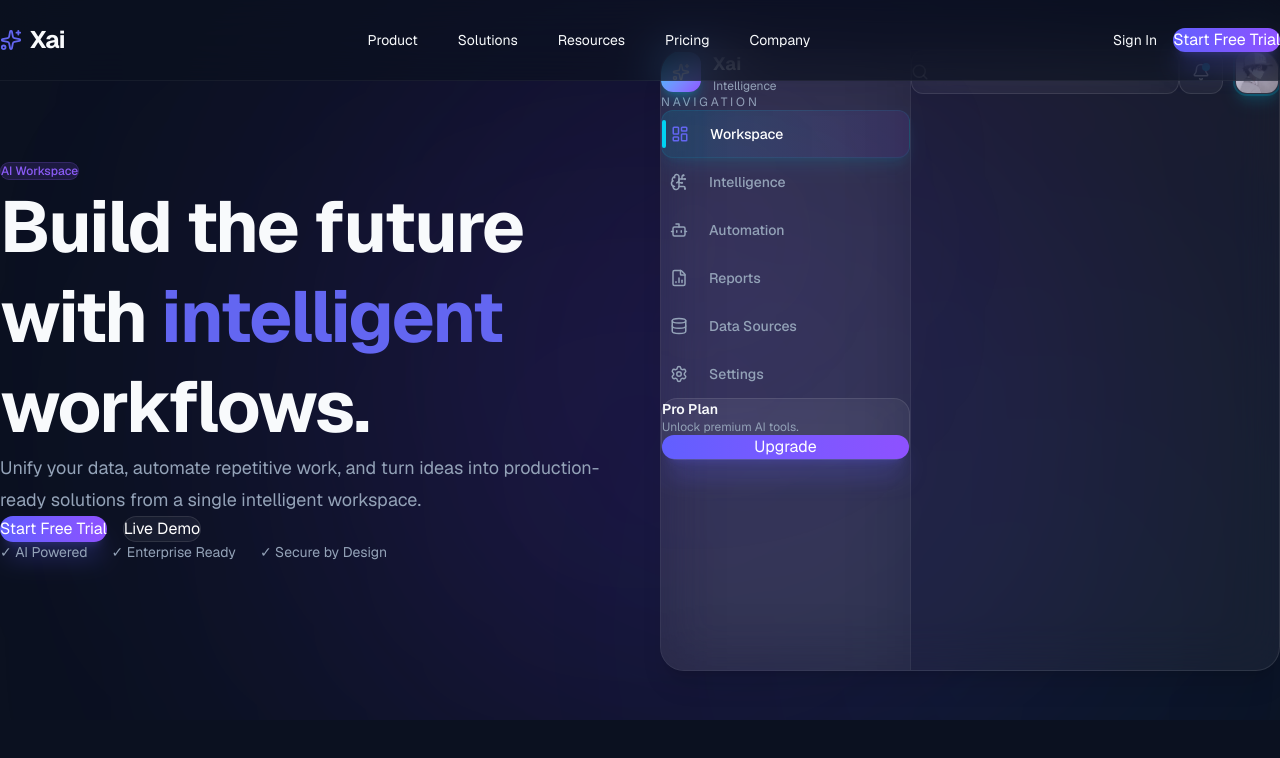
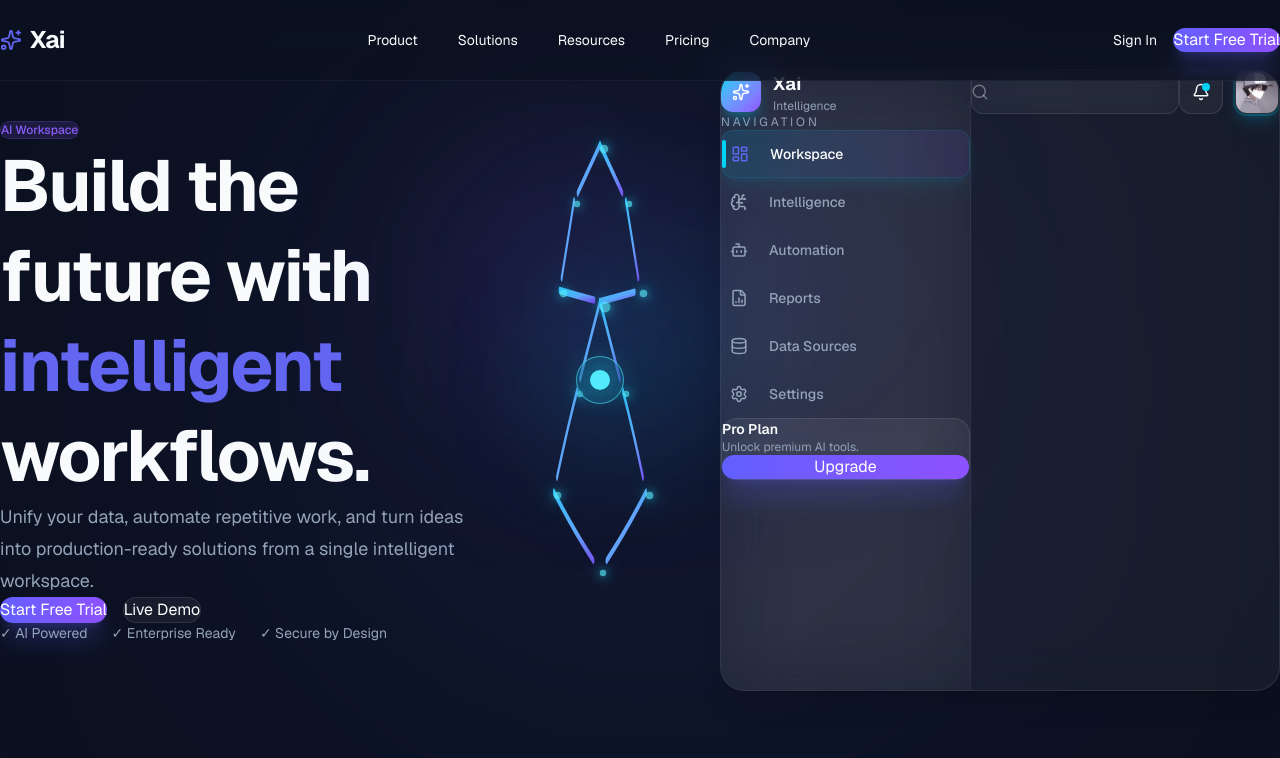
Before and after one commit to RahatIslam08/xai-intelligence-workspace, a Next.js app: page / in a window 1280 px wide. Shown: the top 758 px of the page. Built offline with nearby package versions, Linux system fonts and the light colour scheme.

Commit message:
feat: build neural network foundation

```diff
--- a/src/components/hero/Hero.tsx
+++ b/src/components/hero/Hero.tsx
@@ -5,25 +5,57 @@ import NeuralNetwork from "./neural";
 
 export default function Hero() {
   return (
-    <section className="relative flex min-h-[calc(100vh-80px)] items-center overflow-hidden">
+    <section
+      className="
+        relative
+        overflow-hidden
+        min-h-[calc(100vh-80px)]
+        flex
+        items-center
+        pt-6
+        pb-10
+      "
+    >
+      {/* Background Glow */}
+      <div
+        className="
+          absolute
+          left-1/2
+          top-1/2
+          -translate-x-1/2
+          -translate-y-1/2
+          h-[700px]
+          w-[700px]
+          rounded-full
+          bg-[var(--brand)]/10
+          blur-[180px]
+        "
+      />
 
-      {/* Background Glow */}
-      <div className="absolute left-1/2 top-40 h-[600px] w-[600px] -translate-x-1/2 rounded-full bg-[var(--brand)]/10 blur-[180px]" />
+      <Container className="relative">
+        <div
+          className="
+            relative
+            z-10
+            grid
+            gap-12
+            lg:grid-cols-[480px_1fr_560px]
+            lg:items-center
+            lg:min-h-[760px]
+          "
+        >
+          {/* Left Content */}
+          <HeroContent />
 
-      <Container>
+          {/* Center Neural Network */}
+          <div className="relative h-[560px]">
+            <NeuralNetwork />
+          </div>
 
-  <NeuralNetwork />
-
-  <div className="relative z-10 grid items-center gap-10 lg:grid-cols-[1fr_620px]">
-
-      <HeroContent />
-
-      <Dashboard />
-
-  </div>
-
-</Container>
-
+          {/* Right Dashboard */}
+          <Dashboard />
+        </div>
+      </Container>
     </section>
   );
 }
--- a/src/components/hero/neural/Connection.tsx
+++ b/src/components/hero/neural/Connection.tsx
@@ -2,41 +2,36 @@
 
 import { motion } from "framer-motion";
 
-export default function Connection() {
+type Props = {
+  d: string;
+};
+
+export default function Connection({ d }: Props) {
   return (
     <svg
-      className="absolute inset-0 h-full w-full"
-      viewBox="0 0 260 620"
+      className="absolute inset-0 h-full w-full overflow-visible"
+      viewBox="0 0 100 100"
+      preserveAspectRatio="none"
     >
       <defs>
         <linearGradient
-          id="connectionGradient"
+          id="neuralGradient"
           x1="0%"
           y1="0%"
           x2="100%"
           y2="100%"
         >
-          <stop
-            offset="0%"
-            stopColor="#38bdf8"
-          />
-
-          <stop
-            offset="100%"
-            stopColor="#7c3aed"
-          />
+          <stop offset="0%" stopColor="#38bdf8" />
+          <stop offset="50%" stopColor="#60a5fa" />
+          <stop offset="100%" stopColor="#7c3aed" />
         </linearGradient>
       </defs>
 
       <motion.path
-        d="
-          M10 300
-          C70 260 120 210 170 170
-          C200 145 225 90 250 30
-        "
+        d={d}
         fill="none"
-        stroke="url(#connectionGradient)"
-        strokeWidth="2"
+        stroke="url(#neuralGradient)"
+        strokeWidth="1.3"
         strokeLinecap="round"
         initial={{ pathLength: 0 }}
         animate={{ pathLength: 1 }}
@@ -44,25 +39,7 @@ export default function Connection() {
           duration: 2,
           repeat: Infinity,
           repeatType: "reverse",
-        }}
-      />
-
-      <motion.path
-        d="
-          M10 300
-          C80 320 120 360 170 420
-          C205 470 230 520 250 590
-        "
-        fill="none"
-        stroke="url(#connectionGradient)"
-        strokeWidth="2"
-        strokeLinecap="round"
-        initial={{ pathLength: 0 }}
-        animate={{ pathLength: 1 }}
-        transition={{
-          duration: 2.5,
-          repeat: Infinity,
-          repeatType: "reverse",
+          ease: "easeInOut",
         }}
       />
     </svg>
--- /dev/null
+++ b/src/components/hero/neural/Connections.tsx
@@ -0,0 +1,36 @@
+"use client";
+
+import Connection from "./Connection";
+
+const paths = [
+  "M50 8 Q41 13 32 18",
+  "M50 8 Q59 13 68 18",
+
+  "M32 18 Q27 26 22 34",
+  "M68 18 Q73 26 78 34",
+
+  "M22 34 Q35 35 50 36",
+  "M50 36 Q65 35 78 34",
+
+  "M50 36 Q42 44 34 52",
+  "M50 36 Q58 44 66 52",
+
+  "M34 52 Q26 60 18 70",
+  "M66 52 Q74 60 82 70",
+
+  "M18 70 Q34 78 50 84",
+  "M82 70 Q66 78 50 84",
+];
+
+export default function Connections() {
+  return (
+    <>
+      {paths.map((path, index) => (
+        <Connection
+          key={index}
+          d={path}
+        />
+      ))}
+    </>
+  );
+}
--- /dev/null
+++ b/src/components/hero/neural/Core.tsx
@@ -0,0 +1,57 @@
+"use client";
+
+export default function Core() {
+  return (
+    <div
+      className="
+        absolute
+        left-1/2
+        top-1/2
+        -translate-x-1/2
+        -translate-y-1/2
+      "
+    >
+      {/* Outer Glow */}
+      <div
+        className="
+          absolute
+          inset-0
+          h-20
+          w-20
+          -translate-x-4
+          -translate-y-4
+          rounded-full
+          bg-cyan-400/20
+          blur-3xl
+        "
+      />
+
+      {/* Ring */}
+      <div
+        className="
+          flex
+          h-12
+          w-12
+          items-center
+          justify-center
+          rounded-full
+          border
+          border-cyan-300/60
+          bg-cyan-400/10
+          backdrop-blur-xl
+        "
+      >
+        {/* Inner Circle */}
+        <div
+          className="
+            h-5
+            w-5
+            rounded-full
+            bg-cyan-300
+            shadow-[0_0_30px_#22d3ee]
+          "
+        />
+      </div>
+    </div>
+  );
+}
--- a/src/components/hero/neural/Glow.tsx
+++ b/src/components/hero/neural/Glow.tsx
@@ -1,57 +1,9 @@
-"use client";
-
-import { motion } from "framer-motion";
-
 export default function Glow() {
   return (
     <>
-      {/* Purple Glow */}
-      <motion.div
-        animate={{
-          scale: [1, 1.08, 1],
-          opacity: [0.35, 0.5, 0.35],
-        }}
-        transition={{
-          duration: 8,
-          repeat: Infinity,
-          ease: "easeInOut",
-        }}
-        className="
-          absolute
-          left-1/2
-          top-1/2
-          -translate-x-1/2
-          -translate-y-1/2
-          w-[720px]
-          h-[720px]
-          rounded-full
-          bg-violet-600/30
-          blur-[180px]
-        "
-      />
+      <div className="absolute left-10 top-40 h-40 w-40 rounded-full bg-cyan-500/20 blur-[80px]" />
 
-      {/* Blue Glow */}
-      <motion.div
-        animate={{
-          scale: [1.05, 1, 1.05],
-          opacity: [0.2, 0.35, 0.2],
-        }}
-        transition={{
-          duration: 7,
-          repeat: Infinity,
-          ease: "easeInOut",
-        }}
-        className="
-          absolute
-          left-[58%]
-          top-[52%]
-          w-[520px]
-          h-[520px]
-          rounded-full
-          bg-cyan-500/20
-          blur-[150px]
-        "
-      />
+      <div className="absolute right-0 top-20 h-52 w-52 rounded-full bg-violet-500/20 blur-[100px]" />
     </>
   );
 }
--- a/src/components/hero/neural/NeuralNetwork.tsx
+++ b/src/components/hero/neural/NeuralNetwork.tsx
@@ -1,22 +1,22 @@
 "use client";
 
 import Glow from "./Glow";
+import Core from "./Core";
+import Nodes from "./Nodes";
+import Connections from "./Connections";
 
 export default function NeuralNetwork() {
   return (
-    <div
-      className="
-      absolute
-      left-[38%]
-      top-1/2
-      -translate-y-1/2
-      w-[520px]
-      h-[520px]
-      pointer-events-none
-      z-0
-      "
-    >
-      <Glow />
+    <div className="absolute inset-0">
+
+     <Glow />
+
+<Connections />
+
+<Nodes />
+
+<Core />
+
     </div>
   );
 }
--- /dev/null
+++ b/src/components/hero/neural/Nodes.tsx
@@ -0,0 +1,43 @@
+"use client";
+
+import Particle from "./Particle";
+
+const nodes = [
+  // Top
+  { x: 50, y: 8, size: 8 },
+
+  // Upper left
+  { x: 32, y: 18, size: 6 },
+  { x: 68, y: 18, size: 6 },
+
+  // Middle
+  { x: 22, y: 34, size: 7 },
+  { x: 50, y: 36, size: 10 },
+  { x: 78, y: 34, size: 7 },
+
+  // Lower middle
+  { x: 34, y: 52, size: 6 },
+  { x: 66, y: 52, size: 6 },
+
+  // Lower
+  { x: 18, y: 70, size: 7 },
+  { x: 82, y: 70, size: 7 },
+
+  // Bottom
+  { x: 50, y: 84, size: 6 },
+];
+
+export default function Nodes() {
+  return (
+    <>
+      {nodes.map((node, index) => (
+        <Particle
+          key={index}
+          x={node.x}
+          y={node.y}
+          size={node.size}
+        />
+      ))}
+    </>
+  );
+}
--- a/src/components/hero/neural/Particle.tsx
+++ b/src/components/hero/neural/Particle.tsx
@@ -2,41 +2,37 @@
 
 import { motion } from "framer-motion";
 
-interface ParticleProps {
+type Props = {
   x: number;
   y: number;
-  size?: number;
-  delay?: number;
-}
+  size: number;
+};
 
 export default function Particle({
   x,
   y,
-  size = 6,
-  delay = 0,
-}: ParticleProps) {
+  size,
+}: Props) {
   return (
     <motion.div
-      className="absolute rounded-full bg-cyan-400"
+      className="absolute rounded-full bg-cyan-300"
       style={{
         left: `${x}%`,
         top: `${y}%`,
         width: size,
         height: size,
-        boxShadow: `
-          0 0 8px #22d3ee,
-          0 0 18px #22d3ee,
-          0 0 40px #3b82f6
-        `,
+        transform: "translate(-50%, -50%)",
+        boxShadow:
+          "0 0 8px #22d3ee, 0 0 18px #22d3ee",
       }}
       animate={{
-        scale: [1, 1.6, 1],
-        opacity: [0.5, 1, 0.5],
+        scale: [1, 1.25, 1],
+        opacity: [0.55, 1, 0.55],
       }}
       transition={{
+        duration: 2.5,
         repeat: Infinity,
-        duration: 2.8,
-        delay,
+        ease: "easeInOut",
       }}
     />
   );
--- /dev/null
+++ b/src/components/hero/neural/data.tsx
@@ -0,0 +1,17 @@
+export const particles = [
+  { id: 1, x: 5, y: 12, size: 5 },
+  { id: 2, x: 12, y: 22, size: 6 },
+  { id: 3, x: 20, y: 10, size: 8 },
+  { id: 4, x: 28, y: 30, size: 7 },
+  { id: 5, x: 35, y: 18, size: 6 },
+  { id: 6, x: 40, y: 40, size: 8 },
+  { id: 7, x: 48, y: 26, size: 7 },
+  { id: 8, x: 56, y: 14, size: 6 },
+  { id: 9, x: 60, y: 38, size: 5 },
+  { id: 10, x: 68, y: 22, size: 8 },
+  { id: 11, x: 75, y: 34, size: 6 },
+  { id: 12, x: 82, y: 16, size: 7 },
+  { id: 13, x: 88, y: 42, size: 8 },
+  { id: 14, x: 92, y: 24, size: 6 },
+  { id: 15, x: 96, y: 34, size: 7 },
+];
```
